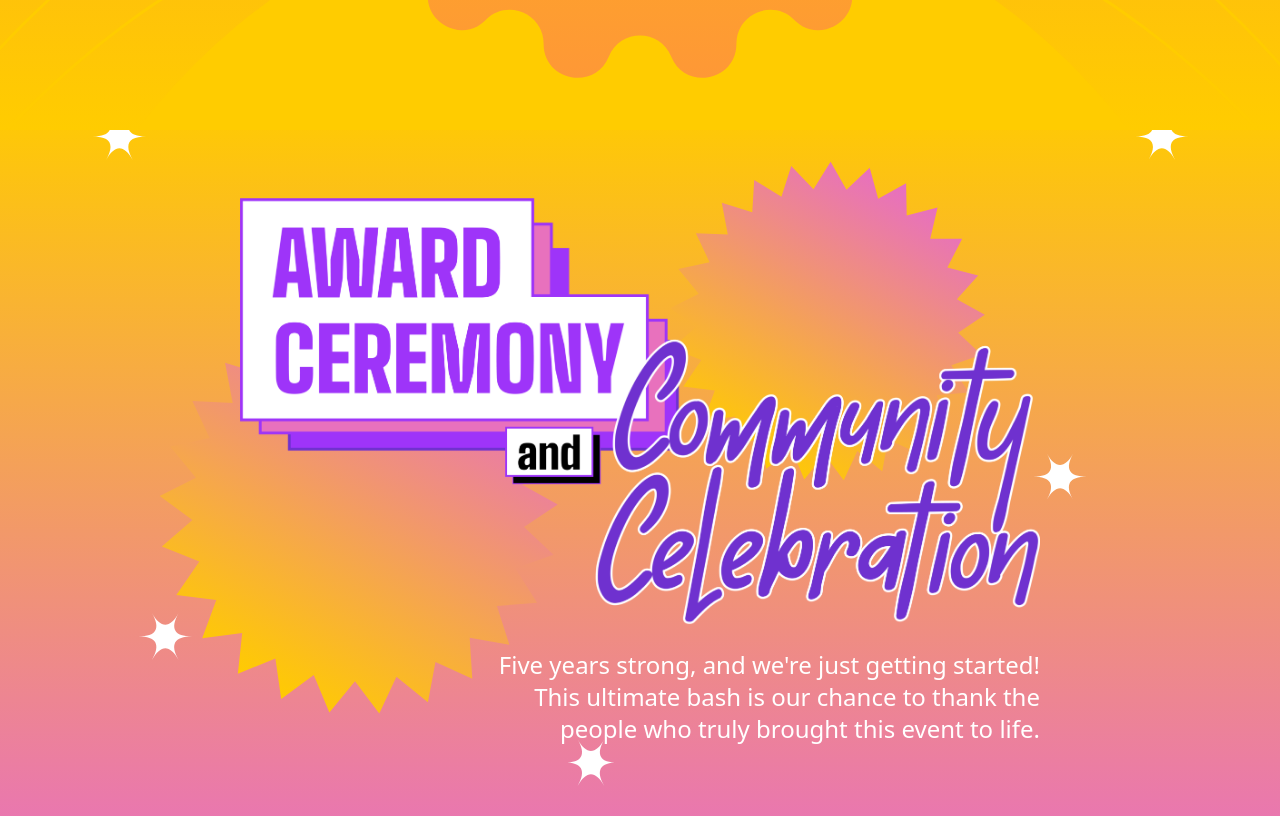
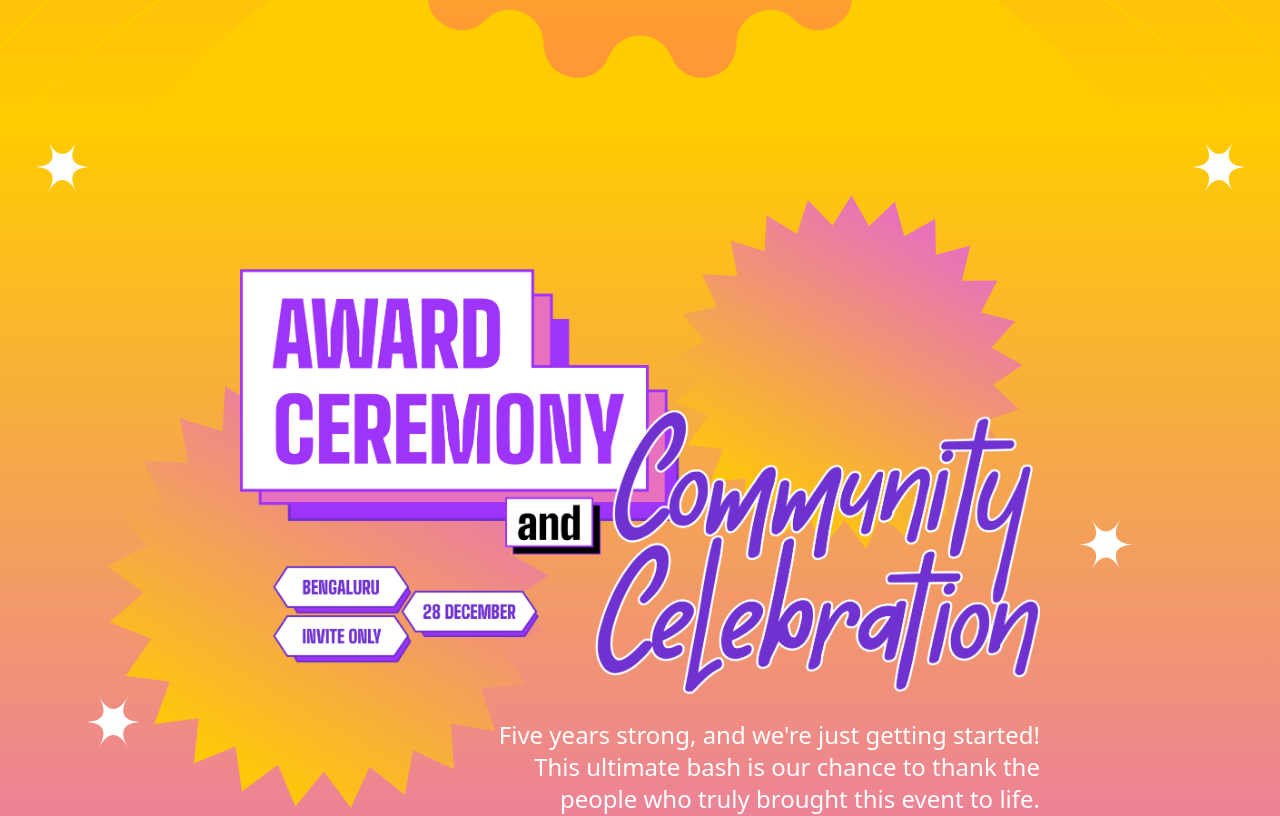
Before and after one commit to Hack-This-Fall/Hack-This-Fall-2025, a Next.js app: page / in a window 1280 px wide. Shown: the part 4292-5108 px from the top of the page. Built offline with nearby package versions, Linux system fonts and the light colour scheme; a web font is replaced by a local one.

Commit message:
fix: sections

```diff
--- a/src/components/AwardCeremony.jsx
+++ b/src/components/AwardCeremony.jsx
@@ -4,12 +4,12 @@ import Image from "next/image";
 export default function AwardCeremony() {
   return (
     <>
-      <div className="hidden md:block w-full bg-red-300 mx-auto aspect-[1513/874] h-auto bg-[linear-gradient(180deg,rgba(255,203,1,1)_0%,rgba(231,110,194,1)_100%)]">
-        <div className="container mx-auto px-60 flex items-center justify-center h-full award-ceremony">
+      <div className="hidden md:block w-full bg-red-300 mx-auto h-auto bg-[linear-gradient(180deg,rgba(255,203,1,1)_0%,rgba(231,110,194,1)_100%)]">
+        <div className="container mx-auto px-60 flex items-center aspect-[16/11] justify-center award-ceremony">
           <div className="flex flex-col items-center">
             <div className="relative flex flex-col">
               <img
-                src={'/assets/award-ceremony/main.png'}
+                src={"/assets/award-ceremony/main.png"}
                 className="mx-auto -mt-14"
                 alt="Award Ceremony"
               />
--- a/src/components/HackerHouse.jsx
+++ b/src/components/HackerHouse.jsx
@@ -1,16 +1,16 @@
-import Image from 'next/image';
+import Image from "next/image";
 
 export default function HackerHouse() {
   return (
     <>
       {/* Desktop */}
-      <div className="hidden md:block w-full bg-red-300 mx-auto aspect-[16/10] h-auto overflow-hidden bg-gradient-to-b from-[rgba(254,149,57,1)] to-[rgba(255,204,0,1)]">
-        <div className="container mx-auto h-full w-full hacker-house aspect-[16/10] relative">
-          <div className="h-full">
+      <div className="hidden md:block w-full bg-red-300 mx-auto h-auto overflow-hidden bg-gradient-to-b from-[rgba(254,149,57,1)] to-[rgba(255,204,0,1)]">
+        <div className="container mx-auto w-full hacker-house aspect-[16/10] relative">
+          <div className="">
             <div className="top-bar flex justify-between px-6 pt-20 z-10">
               <div className="box font-big-shoulders flex gap-x-2 items-center z-10">
                 <Image
-                  src={'/assets/hacker-house/location-pin.png'}
+                  src={"/assets/hacker-house/location-pin.png"}
                   width={20}
                   height={20}
                   alt="location"
@@ -19,7 +19,7 @@ export default function HackerHouse() {
               </div>
               <div className="box font-big-shoulders flex gap-x-2 items-center z-10">
                 <Image
-                  src={'/assets/hacker-house/remote.png'}
+                  src={"/assets/hacker-house/remote.png"}
                   width={20}
                   height={20}
                   alt="in person"
@@ -46,7 +46,7 @@ export default function HackerHouse() {
                 </div>
                 <div className="box font-big-shoulders flex gap-x-2 items-center !mt-12">
                   <Image
-                    src={'/assets/hacker-house/calender.png'}
+                    src={"/assets/hacker-house/calender.png"}
                     width={20}
                     height={20}
                     alt="calendar"
@@ -90,7 +90,7 @@ export default function HackerHouse() {
             <div className="flex justify-center gap-x-4 w-full text-sm font-bold font-big-shoulders !mt-8">
               <div className="box-mobile flex items-center gap-2">
                 <Image
-                  src={'/assets/hacker-house/location-pin.png'}
+                  src={"/assets/hacker-house/location-pin.png"}
                   width={20}
                   height={20}
                   alt="location"
@@ -99,7 +99,7 @@ export default function HackerHouse() {
               </div>
               <div className="box-mobile flex items-center gap-2">
                 <Image
-                  src={'/assets/hacker-house/remote.png'}
+                  src={"/assets/hacker-house/remote.png"}
                   width={20}
                   height={20}
                   alt="in person"
@@ -109,7 +109,7 @@ export default function HackerHouse() {
             </div>
             <div className="box-mobile flex items-center gap-2 font-big-shoulders text-sm font-bold !mt-4">
               <Image
-                src={'/assets/hacker-house/calender.png'}
+                src={"/assets/hacker-house/calender.png"}
                 width={20}
                 height={20}
                 alt="calendar"
```
Also changed, not shown: public/assets/award-ceremony/main.png.
